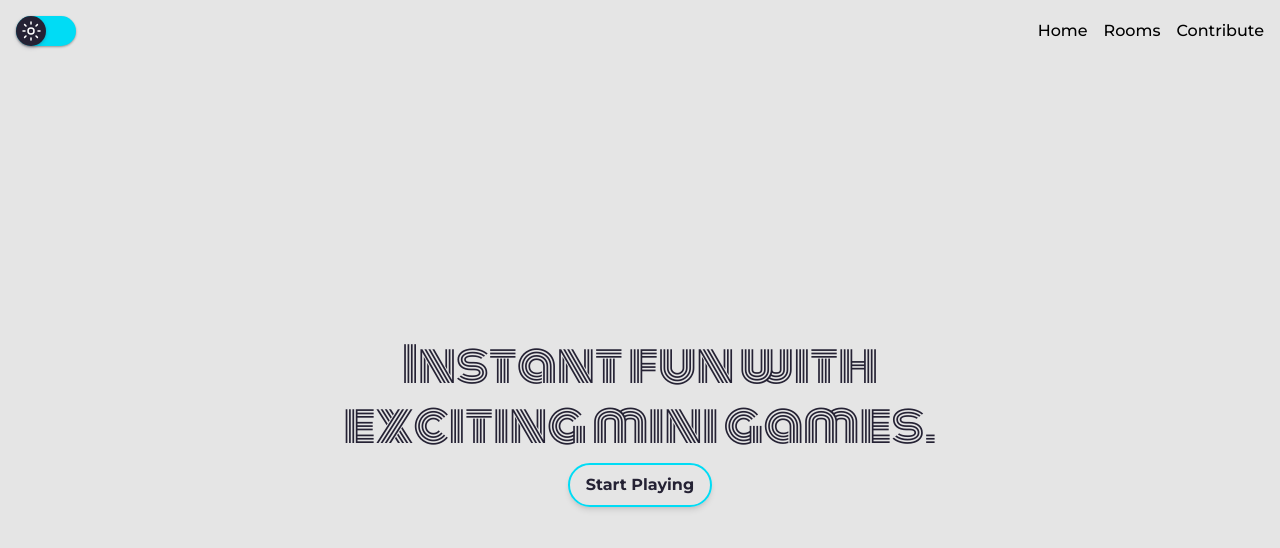
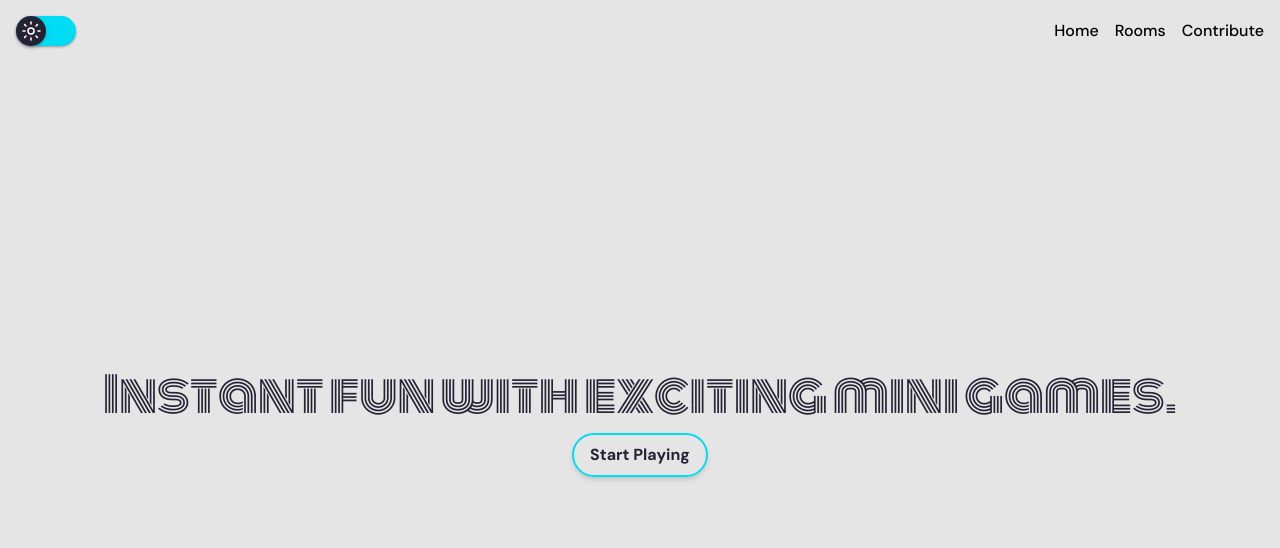
Before and after one commit to yosoypollito/games.hub, a Next.js app: page / in a window 1280 px wide. Shown: the top 548 px of the page. Built offline with nearby package versions, Linux system fonts and the light colour scheme.

Commit message:
feat: added text constants, default text now is dm_sans

```diff
--- a/src/app/layout.tsx
+++ b/src/app/layout.tsx
@@ -10,6 +10,8 @@ export const metadata = {
 
 const montserrat = Montserrat({ subsets: ["latin"] });
 
+import { dmsans } from "@/constants";
+
 export default function RootLayout({
   children,
 }: {
@@ -17,7 +19,7 @@ export default function RootLayout({
 }) {
   return (
     <html lang="en">
-      <body className={montserrat.className}>
+      <body className={dmsans.className}>
         <NavBar />
         {children}
       </body>
--- a/src/app/page.tsx
+++ b/src/app/page.tsx
@@ -2,16 +2,10 @@ import styles from "@/app/page.module.css";
 
 import GoToRooms from "@/app/rooms/components/GoToRooms";
 
-import { Monoton } from "next/font/google";
-
-const monoton = Monoton({
-  weight: "400",
-  subsets: ["latin"],
-})
-
+import { monoton } from "@/constants";
 export default function Home() {
   return (
-    <main className={`${styles.center} flex flex-col gap-4 max-w-2xl m-auto`}>
+    <main className={`${styles.center} flex flex-col gap-4m-auto`}>
       <header className="flex flex-col gap-2 items-center">
         <h1 className={`${monoton.className} text-5xl text-center leading-tight text-black dark:text-white`}>
           Instant fun with exciting mini games.
--- /dev/null
+++ b/src/constants.ts
@@ -0,0 +1,4 @@
+import { Monoton, DM_Sans } from "next/font/google";
+
+export const monoton = Monoton({ weight: "400", subsets: ["latin"] });
+export const dmsans = DM_Sans({ weight: ["400", "500", "700"], subsets: ["latin"] });
```
Also changed, not shown: tailwind.config.js (+5 -4 lines).
